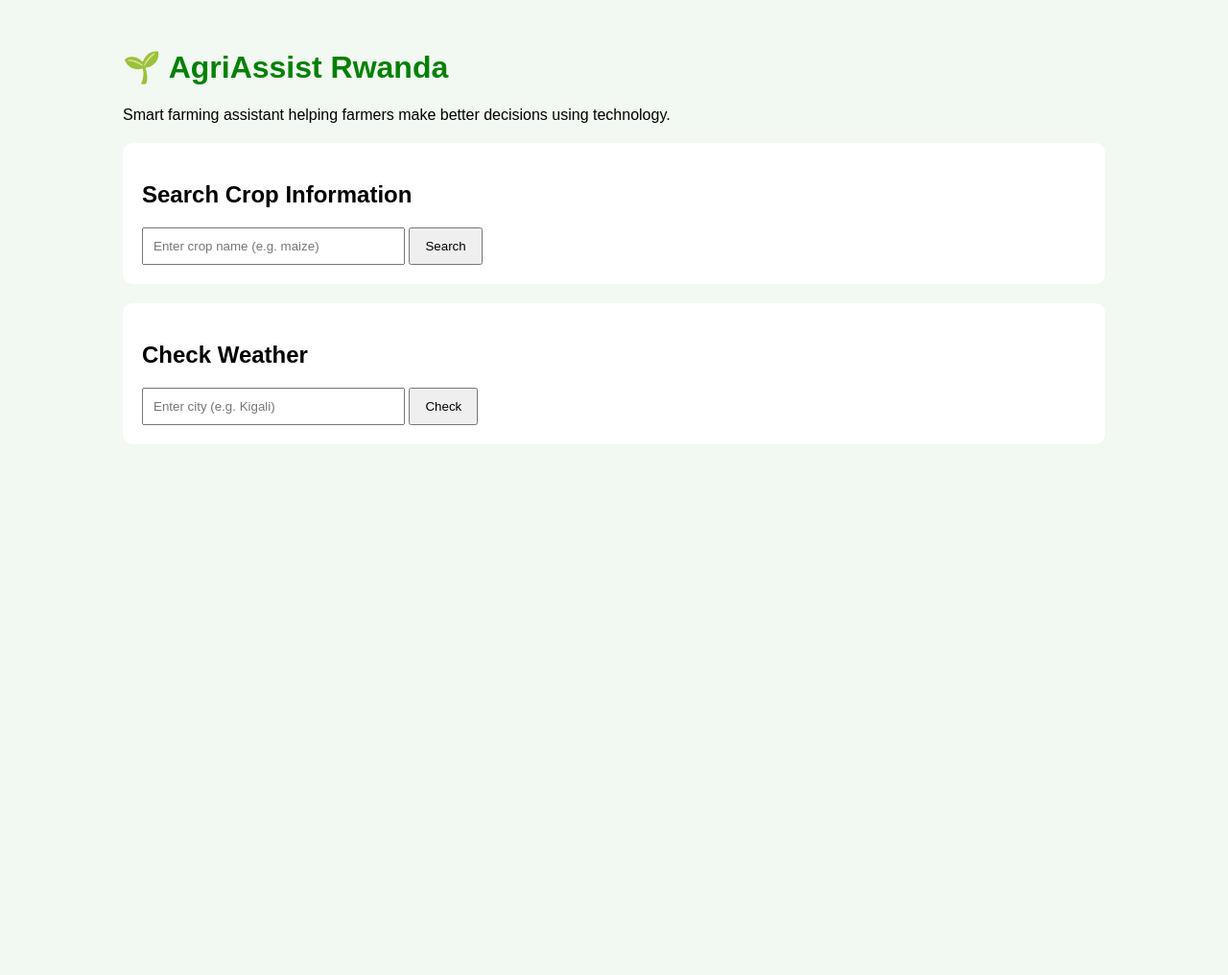
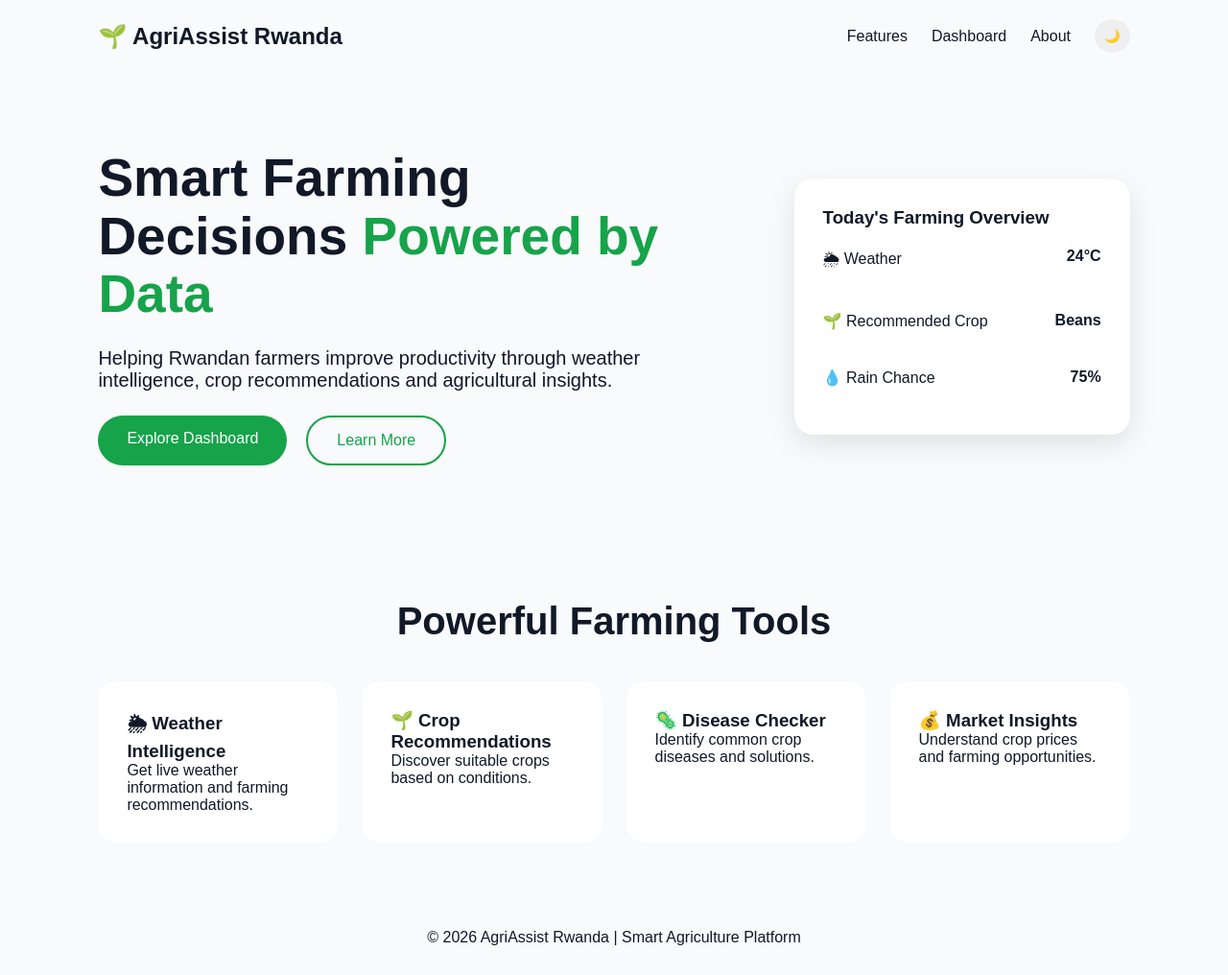
Before and after one commit to dkazabavah/agriassist-rwanda-api, a Flask app: page / in a window 1280 px wide. Shown: the whole page at 96% size. Before the commit the page ends 463 px from the top, so only its background shows below. Run offline with Flask 3, Linux system fonts and the light colour scheme.

Commit message:
Create professional AgriAssist landing page with dark mode

```diff
--- a/static/css/style.css
+++ b/static/css/style.css
@@ -0,0 +1,251 @@
+:root {
+
+    --primary: #16a34a;
+    --secondary: #22c55e;
+    --background: #f8fafc;
+    --text: #111827;
+    --card: white;
+
+}
+
+
+.dark {
+
+    --background:#0f172a;
+    --text:white;
+    --card:#1e293b;
+
+}
+
+
+
+* {
+
+box-sizing:border-box;
+margin:0;
+padding:0;
+font-family:Arial, sans-serif;
+
+}
+
+
+
+body {
+
+background:var(--background);
+color:var(--text);
+transition:.3s;
+
+}
+
+
+
+.navbar {
+
+display:flex;
+justify-content:space-between;
+align-items:center;
+padding:20px 8%;
+
+}
+
+
+
+.logo {
+
+font-size:24px;
+font-weight:bold;
+
+}
+
+
+
+nav {
+
+display:flex;
+gap:25px;
+align-items:center;
+
+}
+
+
+
+nav a {
+
+text-decoration:none;
+color:var(--text);
+
+}
+
+
+
+#theme-toggle {
+
+border:none;
+padding:10px;
+border-radius:50%;
+cursor:pointer;
+
+}
+
+
+
+.hero {
+
+display:flex;
+justify-content:space-between;
+align-items:center;
+padding:80px 8%;
+gap:40px;
+
+}
+
+
+
+.hero-content {
+
+max-width:600px;
+
+}
+
+
+
+.hero h1 {
+
+font-size:55px;
+line-height:1.1;
+
+}
+
+
+
+.hero h1 span {
+
+color:var(--primary);
+
+}
+
+
+
+.hero p {
+
+margin:25px 0;
+font-size:20px;
+
+}
+
+
+
+.hero-buttons {
+
+display:flex;
+gap:20px;
+
+}
+
+
+
+.primary-btn,
+.secondary-btn {
+
+padding:15px 30px;
+border-radius:30px;
+text-decoration:none;
+
+}
+
+
+
+.primary-btn {
+
+background:var(--primary);
+color:white;
+
+}
+
+
+
+.secondary-btn {
+
+border:2px solid var(--primary);
+color:var(--primary);
+
+}
+
+
+
+.hero-card {
+
+background:var(--card);
+padding:30px;
+border-radius:20px;
+width:350px;
+box-shadow:0 10px 30px rgba(0,0,0,.1);
+
+}
+
+
+
+.stat {
+
+display:flex;
+justify-content:space-between;
+padding:20px 0;
+
+}
+
+
+
+.features {
+
+padding:60px 8%;
+
+}
+
+
+
+.features h2 {
+
+text-align:center;
+font-size:40px;
+
+}
+
+
+
+.cards {
+
+display:grid;
+grid-template-columns:repeat(auto-fit,minmax(250px,1fr));
+gap:25px;
+margin-top:40px;
+
+}
+
+
+
+.card {
+
+background:var(--card);
+padding:30px;
+border-radius:20px;
+transition:.3s;
+
+}
+
+
+
+.card:hover {
+
+transform:translateY(-10px);
+
+}
+
+
+
+footer {
+
+text-align:center;
+padding:30px;
+
+}
--- a/static/js/darkmode.js
+++ b/static/js/darkmode.js
@@ -0,0 +1,21 @@
+const button = document.getElementById("theme-toggle");
+
+
+button.addEventListener("click",()=>{
+
+document.body.classList.toggle("dark");
+
+
+localStorage.setItem(
+"theme",
+document.body.classList.contains("dark")
+);
+
+});
+
+
+if(localStorage.getItem("theme") === "true"){
+
+document.body.classList.add("dark");
+
+}
--- a/templates/index.html
+++ b/templates/index.html
@@ -1,58 +1,154 @@
 <!DOCTYPE html>
-<html>
+<html lang="en">
 <head>
-    <title>AgriAssist Rwanda</title>
-    <link rel="stylesheet" href="/static/style.css">
+    <meta charset="UTF-8">
+    <meta name="viewport" content="width=device-width, initial-scale=1.0">
+
+    <title>AgriAssist Rwanda | Smart Farming Platform</title>
+
+    <link rel="stylesheet" href="{{ url_for('static', filename='css/style.css') }}">
+
+    <script defer src="{{ url_for('static', filename='js/darkmode.js') }}"></script>
 </head>
 
 <body>
 
-<div class="container">
+<header class="navbar">
 
-    <h1>🌱 AgriAssist Rwanda</h1>
+    <div class="logo">
+        🌱 AgriAssist Rwanda
+    </div>
 
-    <p>
-        Smart farming assistant helping farmers make better decisions using technology.
-    </p>
+    <nav>
+        <a href="#features">Features</a>
+        <a href="#dashboard">Dashboard</a>
+        <a href="#about">About</a>
+
+        <button id="theme-toggle">
+            🌙
+        </button>
+    </nav>
+
+</header>
 
 
-    <section>
-        <h2>Search Crop Information</h2>
+<section class="hero">
 
-        <input
-            id="cropSearch"
-            placeholder="Enter crop name (e.g. maize)"
-        >
+    <div class="hero-content">
 
-        <button onclick="searchCrop()">
-            Search
-        </button>
+        <h1>
+            Smart Farming Decisions
+            <span>Powered by Data</span>
+        </h1>
 
-        <div id="cropResults"></div>
-    </section>
+        <p>
+            Helping Rwandan farmers improve productivity through
+            weather intelligence, crop recommendations and agricultural insights.
+        </p>
 
 
-    <section>
+        <div class="hero-buttons">
 
-        <h2>Check Weather</h2>
+            <a href="/dashboard" class="primary-btn">
+                Explore Dashboard
+            </a>
 
-        <input
-            id="city"
-            placeholder="Enter city (e.g. Kigali)"
-        >
+            <a href="#features" class="secondary-btn">
+                Learn More
+            </a>
 
-        <button onclick="getWeather()">
-            Check
-        </button>
+        </div>
 
-        <div id="weatherResult"></div>
+    </div>
 
-    </section>
+
+    <div class="hero-card">
+
+        <h3>
+            Today's Farming Overview
+        </h3>
+
+        <div class="stat">
+            🌦 Weather
+            <strong>24°C</strong>
+        </div>
+
+
+        <div class="stat">
+            🌱 Recommended Crop
+            <strong>Beans</strong>
+        </div>
+
+
+        <div class="stat">
+            💧 Rain Chance
+            <strong>75%</strong>
+        </div>
+
+
+    </div>
+
+
+</section>
+
+
+
+<section id="features" class="features">
+
+<h2>
+Powerful Farming Tools
+</h2>
+
+
+<div class="cards">
+
+
+<div class="card">
+<h3>🌦 Weather Intelligence</h3>
+<p>
+Get live weather information and farming recommendations.
+</p>
+</div>
+
+
+<div class="card">
+<h3>🌱 Crop Recommendations</h3>
+<p>
+Discover suitable crops based on conditions.
+</p>
+</div>
+
+
+<div class="card">
+<h3>🦠 Disease Checker</h3>
+<p>
+Identify common crop diseases and solutions.
+</p>
+</div>
+
+
+<div class="card">
+<h3>💰 Market Insights</h3>
+<p>
+Understand crop prices and farming opportunities.
+</p>
+</div>
+
 
 </div>
 
+</section>
 
-<script src="/static/script.js"></script>
+
+
+<footer>
+
+<p>
+© 2026 AgriAssist Rwanda | Smart Agriculture Platform
+</p>
+
+</footer>
+
 
 </body>
 </html>
```
